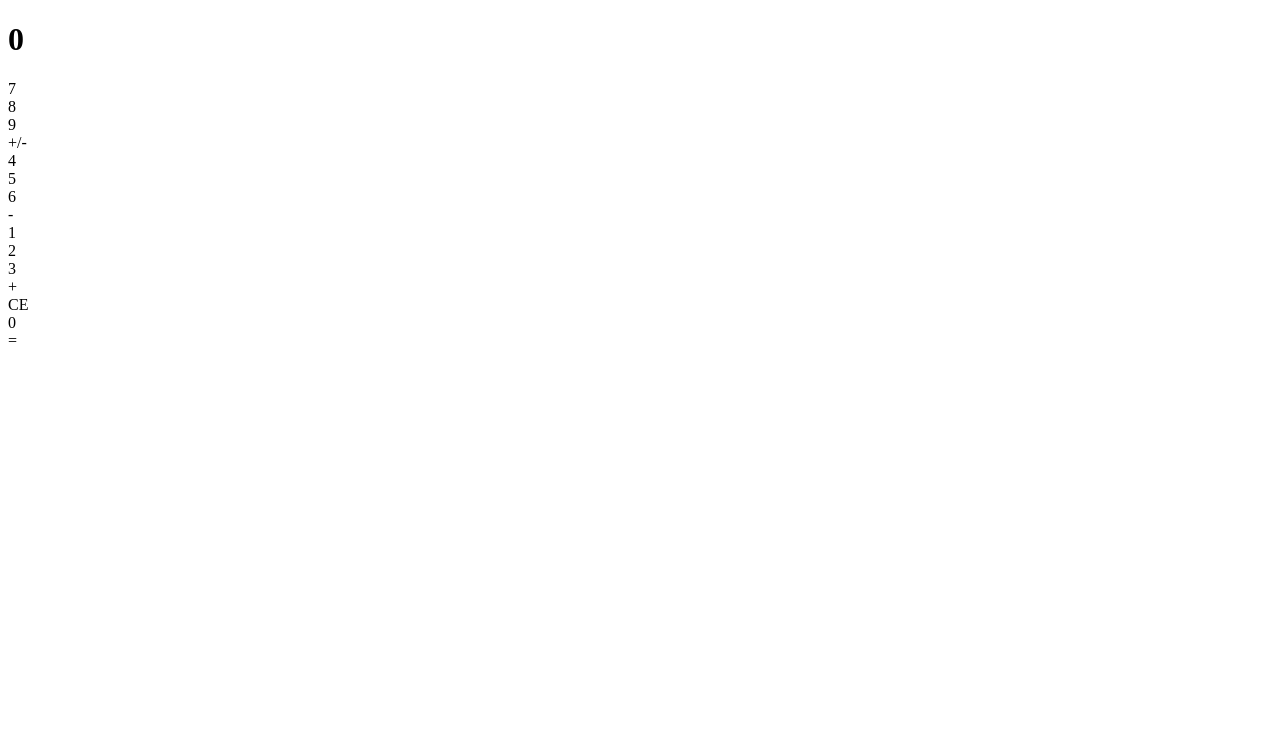
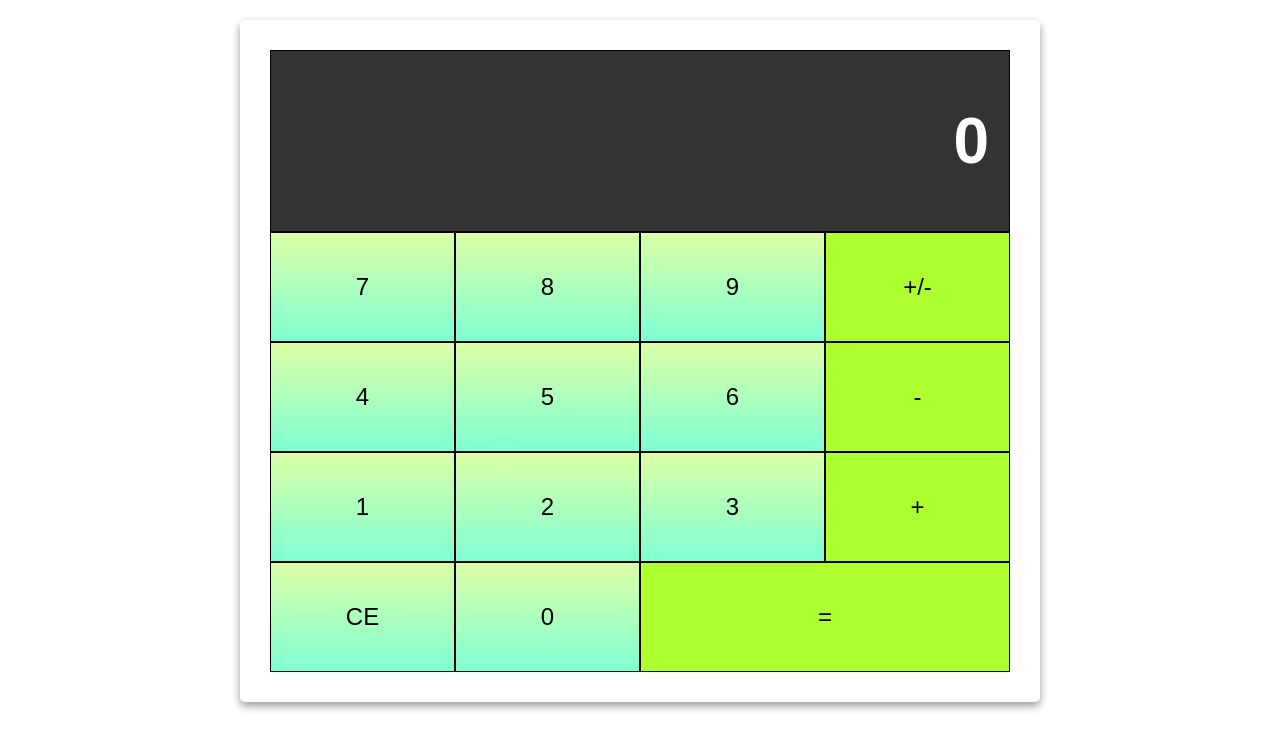
Before and after one commit to HaykalRadiandra/Web-Calculator, a plain HTML site: page webcal.html in a window 1280 px wide. Drawn offline with Linux system fonts and the light colour scheme.

Commit message:
menambahkan style.css untuk menghiasi kalkulator

```diff
--- a/webcal.html
+++ b/webcal.html
@@ -7,33 +7,109 @@
   <title>Web Calculator</title>
   <style>
 
+    * {
+      box-sizing: border-box;
+    }
+
+    body {
+      font-family: sans-serif;
+    }
+
+   .flex-container-column {
+    display: flex;
+    flex-direction: column;
+    max-width: 800px;
+    margin: 0 auto;
+    text-align: right;
+   }
+
+   .flex-container-row {
+    display: flex;
+   }
+
+   .button {
+    flex-basis: 25%;
+
+    /*Porperti lainnya*/
+    padding: 40px;
+    border: 1px solid black;
+    font-size: 1.5em;
+    text-align: center;
+    background: -webkit-linear-gradient(top, rgba(172, 255, 47, 0.426), aquamarine);
+    cursor: pointer;
+   }
+
+   .equals {
+    flex-basis: 50%;
+   }
+
+   .display {
+    font-size: 2em;
+    background-color: #333333;
+    width: 100%;
+    color: white;
+    padding: 10px 20px;
+    border: 1px solid black;
+   }
+
+   .negative,
+   .operator,
+   .equals {
+    background: greenyellow;
+   }
+
+   .card {
+    box-shadow: 0px 4px 8px 0px rgba(0, 0, 0,0.4);
+    padding: 30px;
+    border-radius: 5px;
+    margin-top: 20px;
+   }
+
+   .button:hover {
+    font-weight: bold;
+    text-shadow: 2px 2px 4px white;
+   }
+
+  @media screen and (max-width: 992px) {
+    .display {
+      font-size: 1.5em;
+    }
+     .button
+     {
+      line-height: 10vh;
+      width: 100%;
+      height: 10vh;
+      padding: 0;
+    }
+  }
+
   </style>
 </head>
 <body>
 
-    <div class="flex-container-column">
+    <div class="flex-container-column card">
       <div class="display">
         <h1 id="displaynumber">0</h1>
       </div>
-      <div class="flex-cotainer-row">
+      <div class="flex-container-row">
         <div class="button">7</div>
         <div class="button">8</div>
         <div class="button">9</div>
         <div class="button negative">+/-</div>
       </div>
-      <div class="flex-cotainer-row">
+      <div class="flex-container-row">
         <div class="button">4</div>
         <div class="button">5</div>
         <div class="button">6</div>
         <div class="button operator">-</div>
       </div>
-      <div class="flex-cotainer-row">
+      <div class="flex-container-row">
         <div class="button">1</div>
         <div class="button">2</div>
         <div class="button">3</div>
         <div class="button operator">+</div>
       </div>
-      <div class="flex-cotainer-row">
+      <div class="flex-container-row">
         <div class="button clear">CE</div>
         <div class="button">0</div>
         <div class="button equals">=</div>
```
